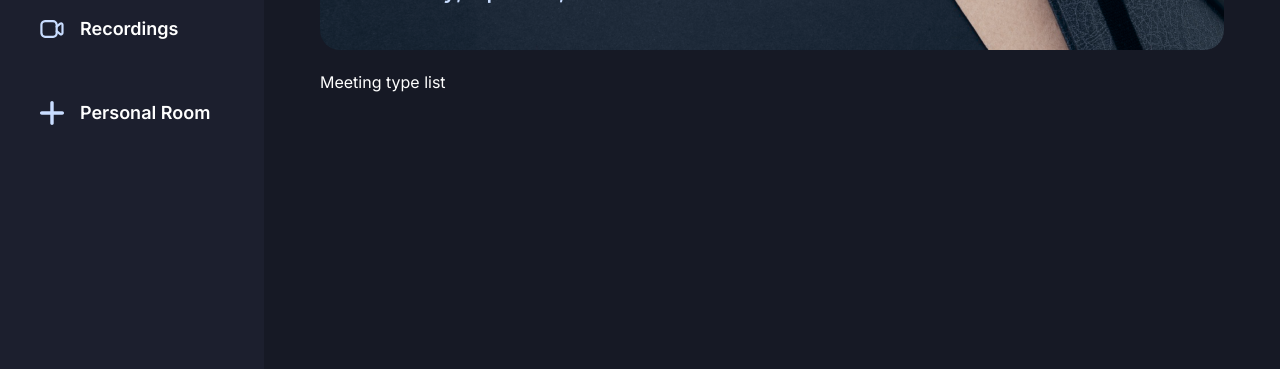
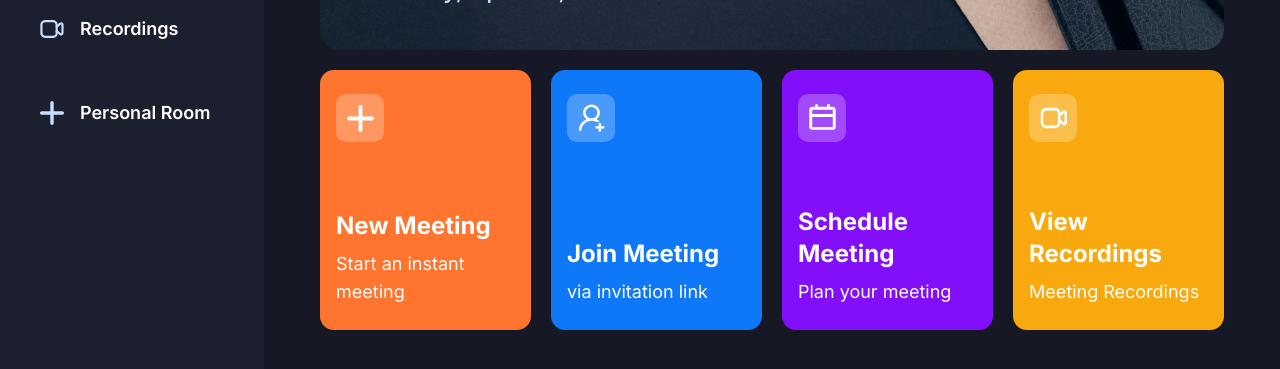
Before and after one commit to zendratodaeli/video-conference, a Next.js app: page / in a window 1280 px wide. Shown: the part 365-734 px from the top of the page. Built offline with nearby package versions, Linux system fonts and the light colour scheme; no server answers.

Commit message:
modified home page

```diff
--- /dev/null
+++ b/components/HomeCard.tsx
@@ -0,0 +1,36 @@
+'use client';
+
+import Image from 'next/image';
+
+import { cn } from '@/lib/utils';
+
+interface HomeCardProps {
+  className?: string;
+  img: string;
+  title: string;
+  description: string;
+  handleClick?: () => void;
+}
+
+const HomeCard = ({ className, img, title, description, handleClick }: HomeCardProps) => {
+  return (
+    <section
+      className={cn(
+        'bg-orange-1 px-4 py-6 flex flex-col justify-between w-full xl:max-w-[270px] min-h-[260px] rounded-[14px] cursor-pointer',
+        className
+      )}
+      onClick={handleClick}
+    >
+      <div className="flex-center glassmorphism size-12 rounded-[10px]">
+        <Image src={img} alt="meeting" width={27} height={27} />
+      </div>
+
+      <div className="flex flex-col gap-2">
+        <h1 className="text-2xl font-bold">{title}</h1>
+        <p className="text-lg font-normal">{description}</p>
+      </div>
+    </section>
+  );
+};
+
+export default HomeCard;
--- a/components/MeetingTypeList.tsx
+++ b/components/MeetingTypeList.tsx
@@ -1,10 +1,45 @@
-import React from 'react'
+"use client"
+
+import React, { useState } from 'react'
+import HomeCard from './HomeCard'
+import { useRouter } from 'next/navigation'
 
 const MeetingTypeList = () => {
+  const router = useRouter();
+  const [meetingState, setMeetingState] = useState<
+    'isScheduleMeeting' | 'isJoiningMeeting' | 'isInstantMeeting' | undefined
+  >(undefined);
+
   return (
-    <div>
-      Meeting type list
-    </div>
+    <section className="grid grid-cols-1 gap-5 md:grid-cols-2 xl:grid-cols-4">
+      <HomeCard
+        img="/icons/add-meeting.svg"
+        title="New Meeting"
+        description="Start an instant meeting"
+        handleClick={() => setMeetingState('isInstantMeeting')}
+      />
+      <HomeCard
+        img="/icons/join-meeting.svg"
+        title="Join Meeting"
+        description="via invitation link"
+        className="bg-blue-1"
+        handleClick={() => setMeetingState('isJoiningMeeting')}
+      />
+      <HomeCard
+        img="/icons/schedule.svg"
+        title="Schedule Meeting"
+        description="Plan your meeting"
+        className="bg-purple-1"
+        handleClick={() => setMeetingState('isScheduleMeeting')}
+      />
+      <HomeCard
+        img="/icons/recordings.svg"
+        title="View Recordings"
+        description="Meeting Recordings"
+        className="bg-yellow-1"
+        handleClick={() => router.push('/recordings')}
+      />
+    </section>
   )
 }
 
```
